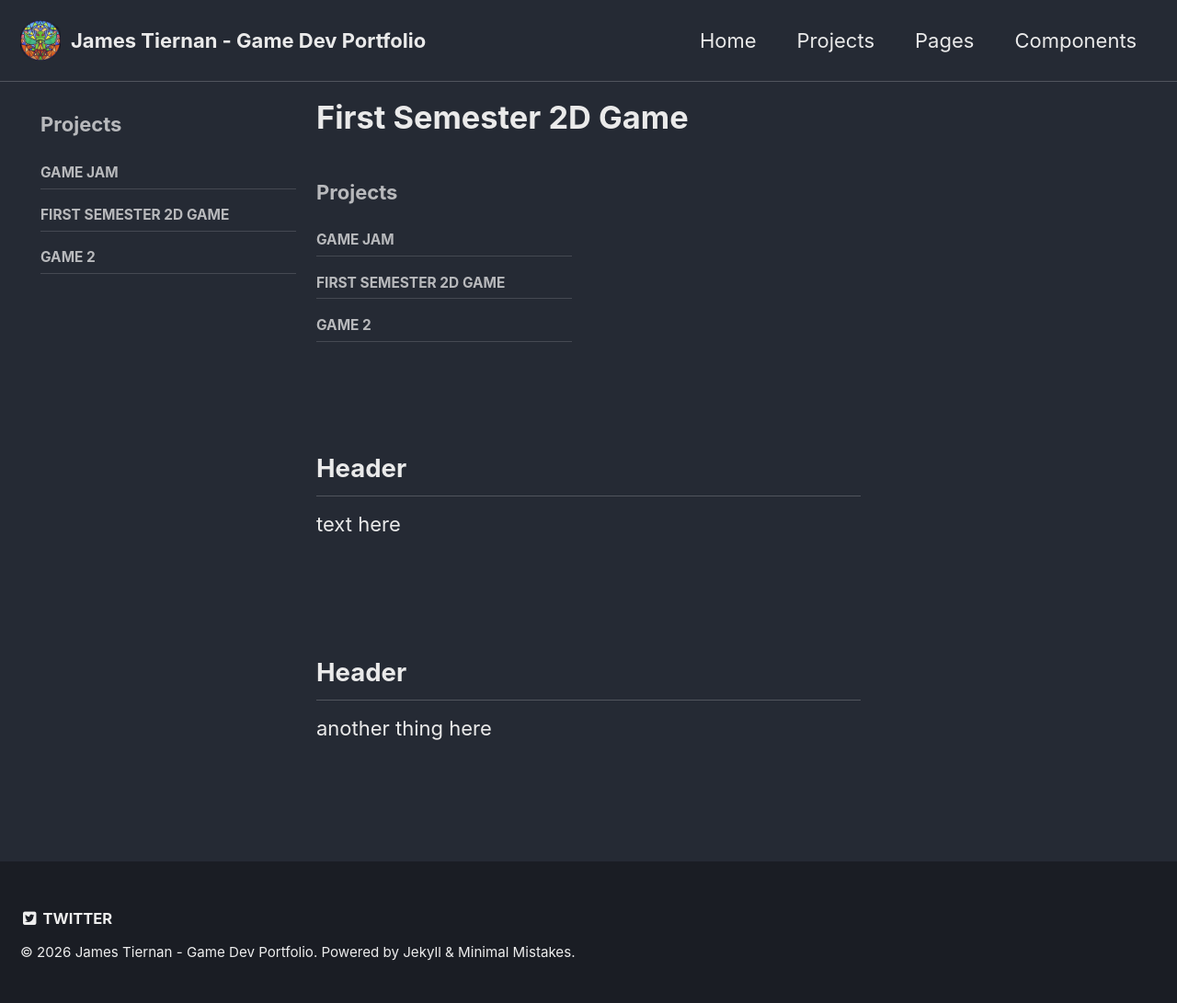
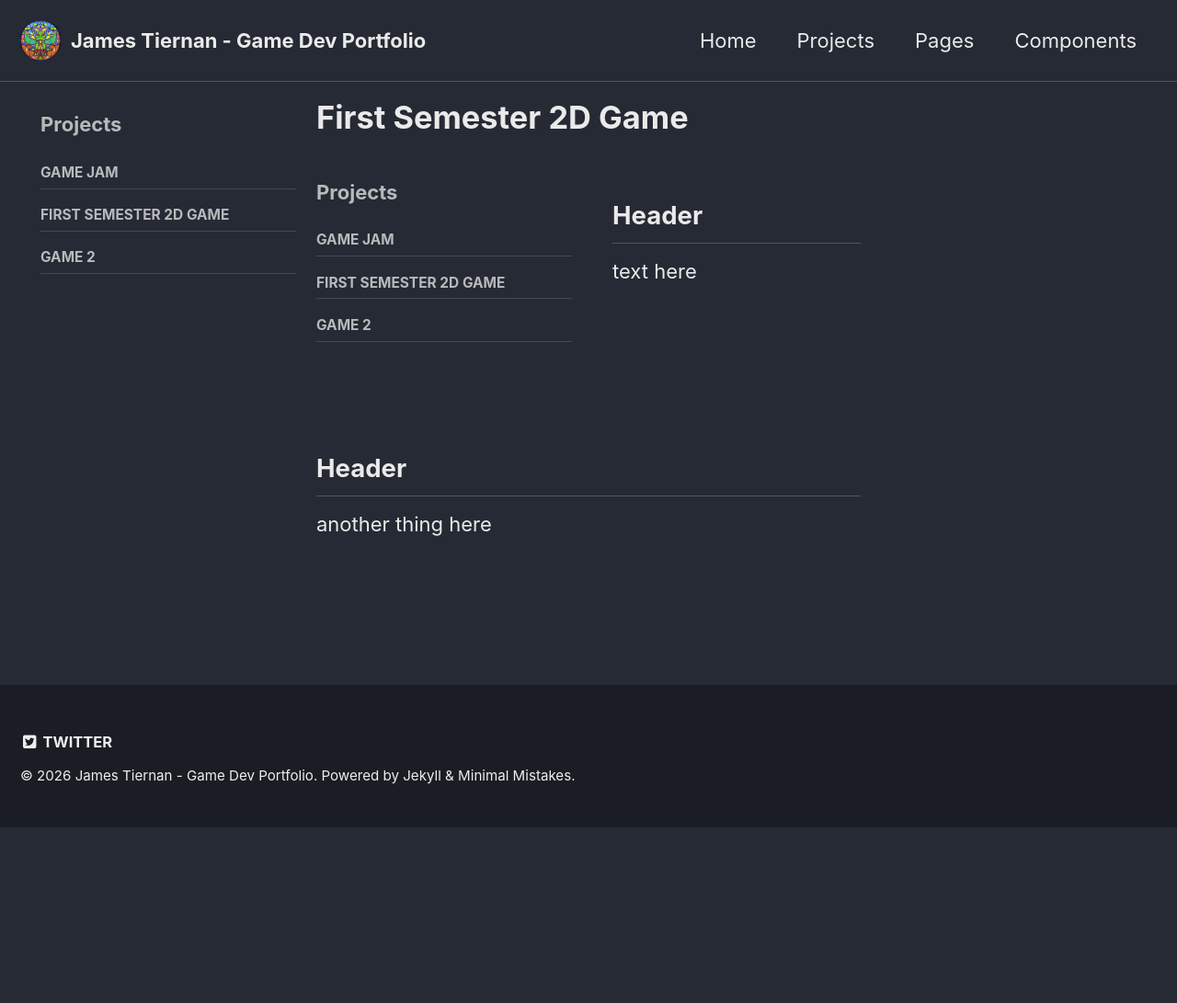
Before and after one commit to JamesTiernan/JamesTiernan.github.io, a Jekyll site: the page built from _pages/projects-game1.md, in a window 1280 px wide. Shown: the whole page at 92% size. Built offline with Jekyll 4.4.1, drawn with Linux system fonts in a browser that asks for light colours; after the commit the page ends 900 px from its top, so only the background shows below that.

Commit message:
Update double.html

```diff
--- a/_layouts/double.html
+++ b/_layouts/double.html
@@ -12,7 +12,7 @@ layout: single
 <div style="display:flex; flex-wrap:wrap; gap:2rem; align-items:flex-start;">
     {% if page.title %}<meta itemprop="headline" content="{{ page.title | replace: '|', '&#124;' | markdownify | strip_html | strip_newlines | escape_once }}">{% endif %}
     {% include sidebar.html %}
-<div style="flex:1 1 500px; min-width:500px;">
+<div style="flex:1 1 250px; min-width:250px;">
   <h2>Header</h2>
   <p>
     text here
```
